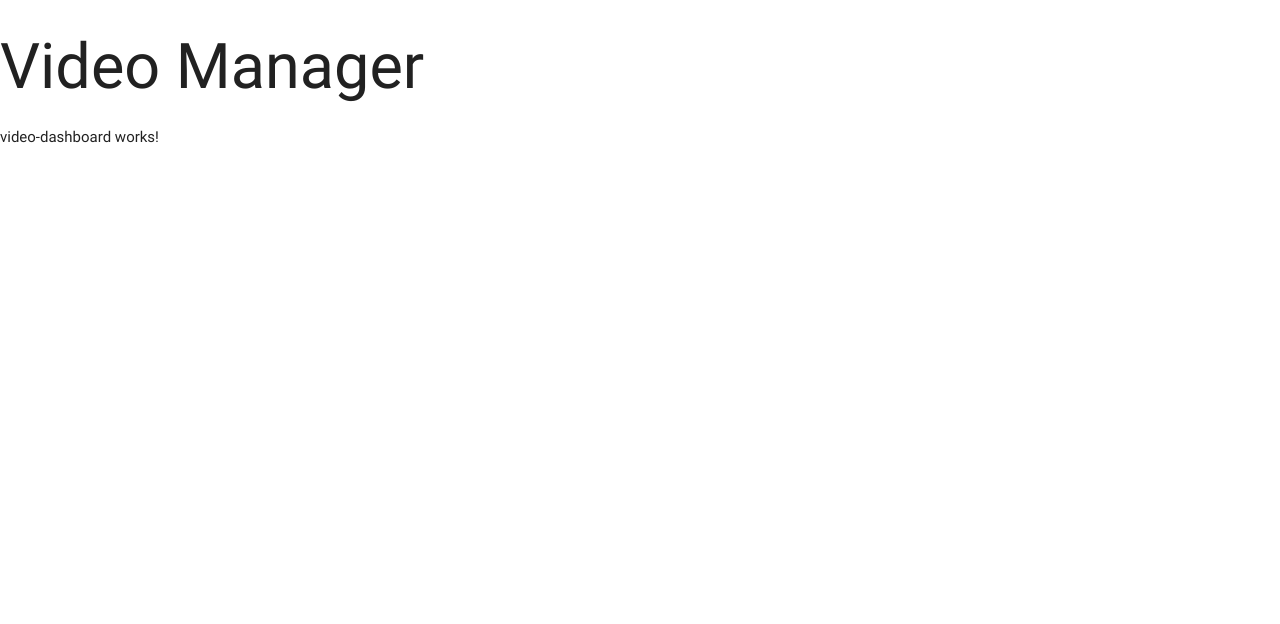
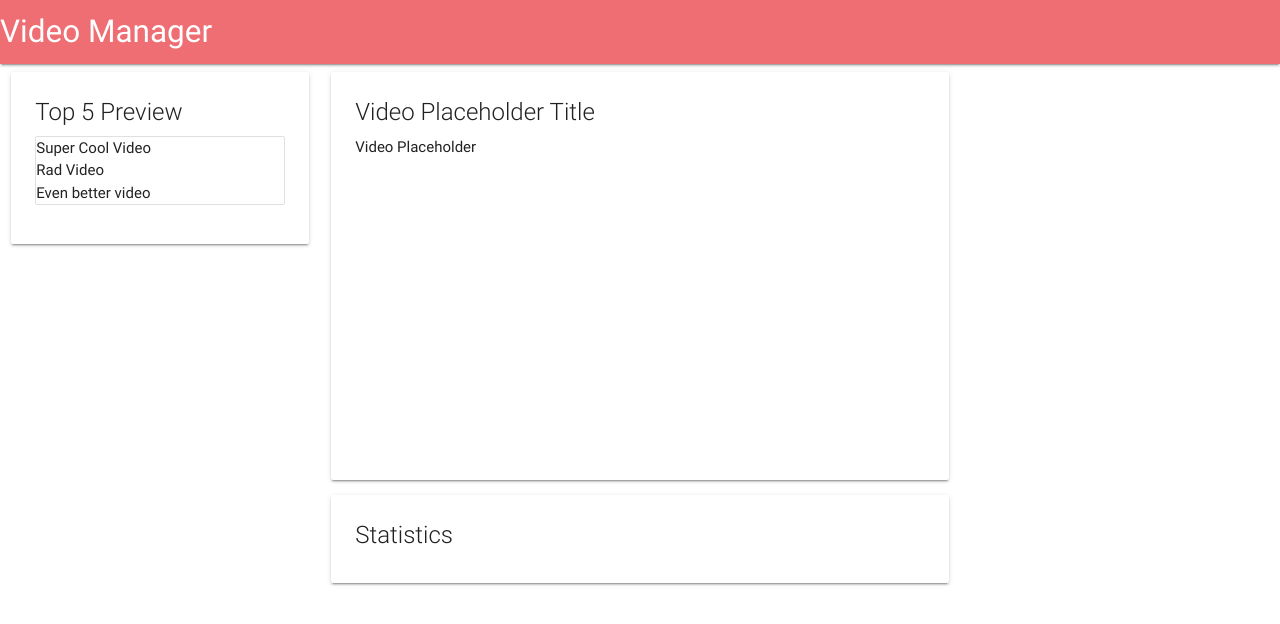
Before and after one commit to emes001/workshop-app, an Angular app: page /dashboard in a window 1280 px wide. Shown: the top 624 px of the page. Built offline with nearby package versions, Linux system fonts and the light colour scheme.

Commit message:
UI improvements and dummy data for Top 5 Videos list

```diff
--- a/src/app/app.component.html
+++ b/src/app/app.component.html
@@ -1,2 +1,2 @@
-<h1>Video Manager</h1>
+<nav><div class="nav-wrapper"><a class="brand-logo">Video Manager</a></div></nav>
 <router-outlet></router-outlet>
--- a/src/app/dashboard/stat-filters/stat-filters.component.html
+++ b/src/app/dashboard/stat-filters/stat-filters.component.html
@@ -1,3 +1,5 @@
-<p>
-  stat-filters works!
-</p>
+<div class="card">
+    <div class="card-content">
+      <div class="card-title">Statistics</div>
+    </div>
+  </div>
--- a/src/app/dashboard/video-dashboard/video-dashboard.component.html
+++ b/src/app/dashboard/video-dashboard/video-dashboard.component.html
@@ -1,3 +1,9 @@
-<p>
-  video-dashboard works!
-</p>
+<div class="row">
+  <div class="col s3">
+      <app-video-list></app-video-list>
+  </div>
+  <div class="col s6">
+      <app-video-player></app-video-player>
+      <app-stat-filters></app-stat-filters>
+  </div>
+</div>
--- a/src/app/dashboard/video-list/video-list.component.html
+++ b/src/app/dashboard/video-list/video-list.component.html
@@ -1,3 +1,8 @@
-<p>
-  video-list works!
-</p>
+<div class="card">
+  <div class="card-content">
+    <div class="card-title">Top 5 Preview</div>
+    <div class="collection">
+      <div class="colletion-item" *ngFor="let video of videos">{{video}}</div>
+    </div>
+  </div>
+</div>
--- a/src/app/dashboard/video-list/video-list.component.ts
+++ b/src/app/dashboard/video-list/video-list.component.ts
@@ -7,6 +7,8 @@ import { Component, OnInit } from '@angular/core';
 })
 export class VideoListComponent implements OnInit {
 
+  videos = [ 'Super Cool Video', 'Rad Video', 'Even better video' ];
+
   constructor() { }
 
   ngOnInit() {
--- a/src/app/dashboard/video-player/video-player.component.html
+++ b/src/app/dashboard/video-player/video-player.component.html
@@ -1,3 +1,6 @@
-<p>
-  video-player works!
-</p>
+<div class="card">
+  <div class="card-content">
+    <div class="card-title">Video Placeholder Title</div>
+    <div class="video-container">Video Placeholder</div>
+  </div>
+</div>
```
